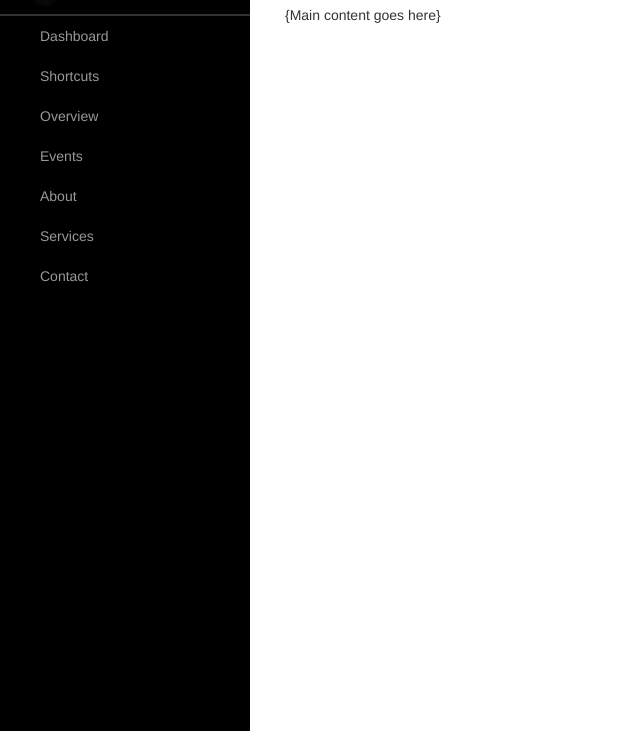
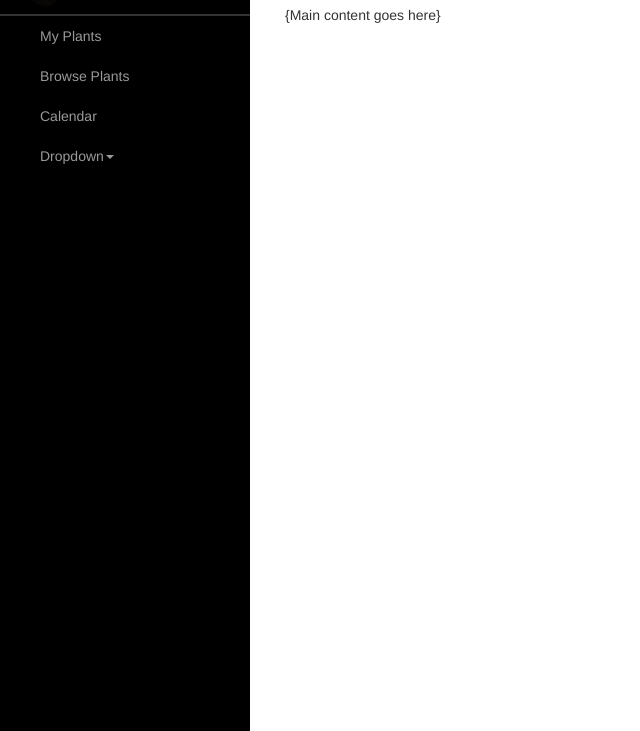
Before and after one commit to zbanalagay/greenius, a website: page client/index.html in a window 1280 px wide. Shown: the part 69-800 px from the top of the page, without its empty margins (0-640 px from the left). Drawn offline with nearby package versions, Linux system fonts and the light colour scheme; some packages are replaced by stand-ins of ours; a script that the page names is missing.

Commit message:
[refactor] add sidebar functionality in index.html

```diff
--- a/client/app/utility.js
+++ b/client/app/utility.js
@@ -1,5 +1,13 @@
-  // Menu Toggle Script
-  $("#menu-toggle").click(function(e) {
-      e.preventDefault();
-      $("#wrapper").toggleClass("toggled");
+// Menu Toggle Script
+$("#menu-toggle").click(function(e) {
+    e.preventDefault();
+    $("#wrapper").toggleClass("toggled");
+});
+
+// Settings dropdown
+$(document).ready(function(){
+  $('.dropdown-toggle').on('click', function() {
+  	$('.dropdown-menu').toggle();
   });
+  	console.log('this is working');
+});
--- a/client/assets/styles.css
+++ b/client/assets/styles.css
@@ -101,6 +101,14 @@
   width: auto;
 }
 
+.full-width {
+  width: 100%;
+}
+
+.dropdown-menu {
+  margin-left: 10%;
+}
+
 @media(min-width:668px) {
   #wrapper {
     padding-left: 250px;
--- a/client/index.html
+++ b/client/index.html
@@ -31,25 +31,22 @@
           <img id='profile-image' src='./../assets/robProfilePic.jpg' class='profile-image img-circle'></img><a href='#'> {Robert Cardiff} </a> <!-- TODO: add profile image & username -->
         </li>
         <li>
-            <a href='#'>Dashboard</a>
+            <a class="full-width" href='#'>My Plants</a>
         </li>
         <li>
-            <a href='#'>Shortcuts</a>
+            <a class="full-width" href='#'>Browse Plants</a>
         </li>
         <li>
-            <a href='#'>Overview</a>
+            <a class="full-width" href='#'>Calendar</a>
         </li>
         <li>
-            <a href='#'>Events</a>
-        </li>
-        <li>
-            <a href='#'>About</a>
-        </li>
-        <li>
-            <a href='#'>Services</a>
-        </li>
-        <li>
-            <a href='#'>Contact</a>
+          <li class="dropdown">
+           <a href="#" class="dropdown-toggle full-width" data-toggle="dropdown" role="button" aria-haspopup="true" aria-expanded="true">Dropdown<span class="caret"></span></a>
+           <ul class="dropdown-menu">
+             <li><a href="#">Reset Location</a></li>
+             <li><a href="#">Logout</a></li>
+           </ul>
+         </li>
         </li>
       </ul>
     </div>
```
